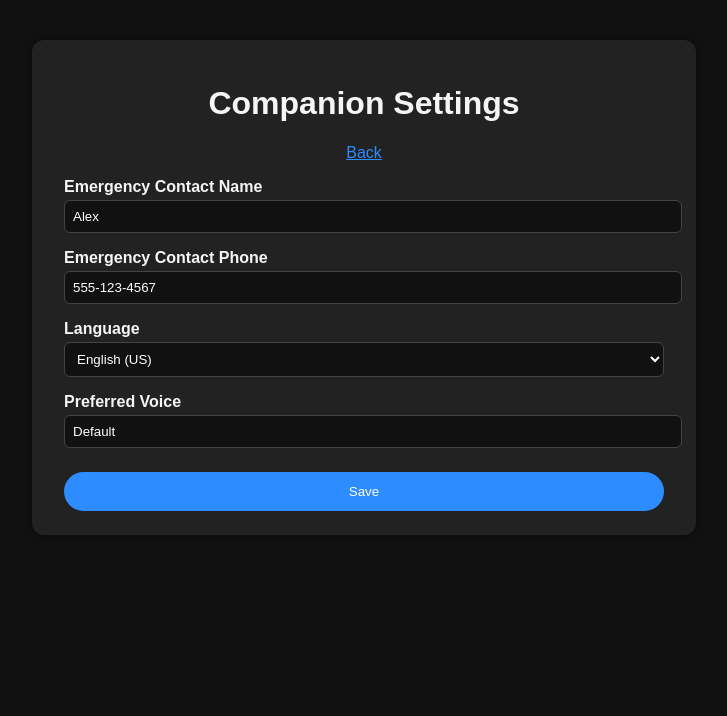
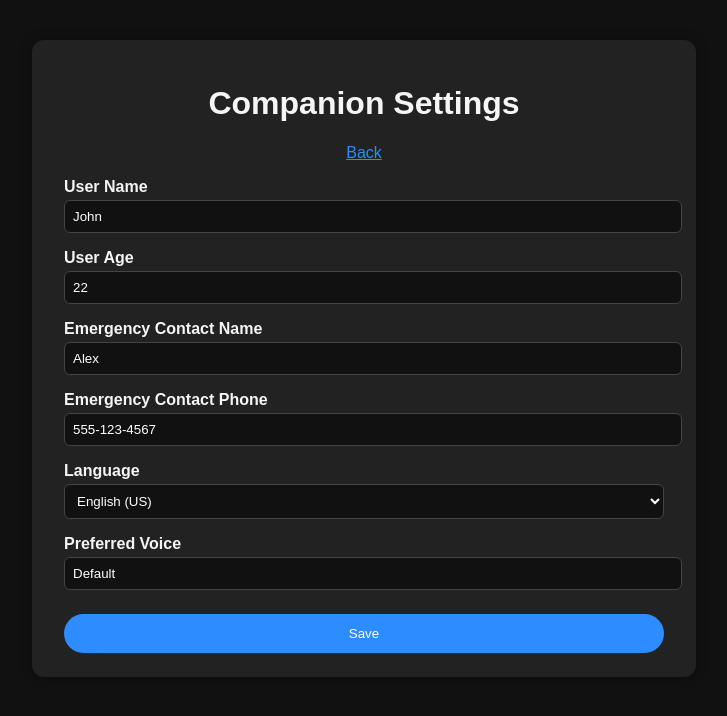
Before and after one commit to eli-lawrence/cpts484-TheiaProject, a Flask app: page /settings in a window 1280 px wide. Shown: the top 716 px of the page, without its empty margins (276-1003 px from the left). Run offline with Flask 3, Linux system fonts and the light colour scheme.

Commit message:
added new settings for user info, and personalized the fall message

```diff
--- a/Phase 2/Templates/index.html
+++ b/Phase 2/Templates/index.html
@@ -157,6 +157,7 @@
     <script>
         const emergencyContactName = "{{ settings_data['emergency_contact_name'] }}";
         const emergencyContactPhone = "{{ settings_data['emergency_contact_phone'] }}";
+        const userName = "{{ settings_data['user_name'] }}";
 
       // Function to synthesize speech from text
       // Returns a Promise that resolves when the speech finishes
@@ -235,13 +236,13 @@
         secondsLeft = 20; // Initialize countdown timer to 20 seconds
 
         showDuringCountdownButtons(); // Show appropriate buttons for the countdown phase
-        setStatus("I detected a possible fall. Are you okay?"); // Update status message
+        setStatus("I detected a possible fall. Are you okay " + userName + "?"); // Update status message
         setCountdown("Respond within: " + secondsLeft + " s"); // Display countdown
 
         // Announce fall detection via speech and wait for it to finish
         // This is CRITICAL: waiting prevents the app from hearing its own "Are you OK?" prompt
         // and falsely triggering the "OK" response.
-        speak("I detected a fall. Are you okay?").then(() => {
+        speak("I detected a possible fall. Are you okay " + userName + "?").then(() => {
            listenDuringFall();
         });
 
--- a/Phase 2/Templates/settings.html
+++ b/Phase 2/Templates/settings.html
@@ -56,6 +56,14 @@
     </p>
 
     <form method="post">
+        <label for="user_name">User Name</label>
+      <input id="user_name" name="user_name"
+             value="{{ settings_data['user_name'] }}">
+
+        <label for="age">User Age</label>
+      <input id="age" name="age"
+             value="{{ settings_data['age'] }}">
+
       <label for="emergency_contact_name">Emergency Contact Name</label>
       <input id="emergency_contact_name" name="emergency_contact_name"
              value="{{ settings_data['emergency_contact_name'] }}">
--- a/Phase 2/main.py
+++ b/Phase 2/main.py
@@ -4,6 +4,8 @@ from navigation import build_map, dijkstra_nav, voice_navigation
 app = Flask(__name__)
 
 settings_data = {
+    "user_name": "John",
+    "age": "22",
     "emergency_contact_name": "Alex",
     "emergency_contact_phone": "555-123-4567",
     "preferred_voice": "Default",
@@ -121,6 +123,8 @@ def move():
 @app.route("/settings", methods=["GET", "POST"])
 def settings():
     if request.method == "POST":
+        settings_data["user_name"] = request.form["user_name"]
+        settings_data["age"] = request.form["age"]
         settings_data["emergency_contact_name"] = request.form["emergency_contact_name"]
         settings_data["emergency_contact_phone"] = request.form["emergency_contact_phone"]
         settings_data["language"] = request.form["language"]
```
